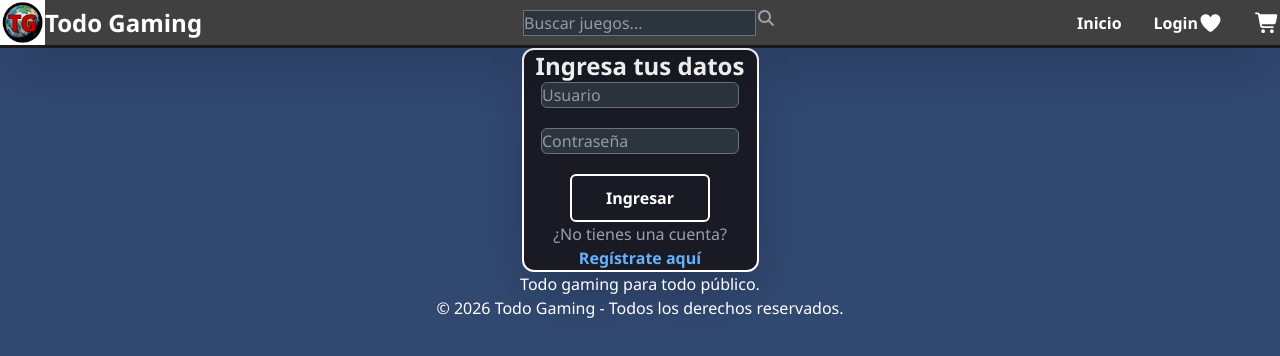
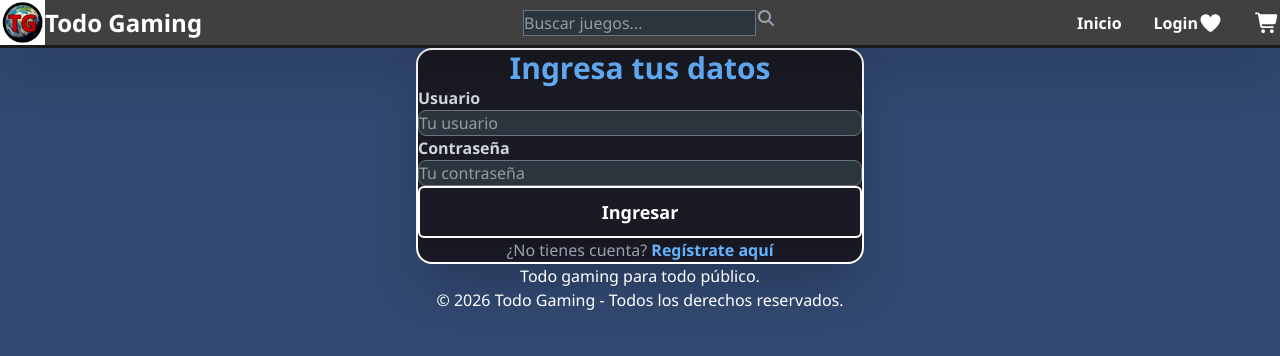
Before and after one commit to Vladimire09/PROYECTO-FINAL-FULLSTACK, a React (Vite) app in the folder mi-proyecto-gaming/: page /login in a window 1280 px wide. Shown: the top 356 px of the page. Built offline with nearby package versions, Linux system fonts and the light colour scheme.

Commit message:
Actualizando carpeta con nuevos archivos

```diff
--- a/mi-proyecto-gaming/src/pages/Login.jsx
+++ b/mi-proyecto-gaming/src/pages/Login.jsx
@@ -1,5 +1,5 @@
 import { useState, useContext } from 'react';
-import { useNavigate, Link } from 'react-router-dom'; // <-- Agregamos Link
+import { useNavigate, Link } from 'react-router-dom';
 import { UserContext } from '../context/UserContext';
 
 export default function Login() {
@@ -10,13 +10,19 @@ export default function Login() {
 
   const entrar = async (e) => {
     e.preventDefault();
-    if (usuario.trim() === "" || password.trim() === "") return alert("Completa los campos.");
+
+    if (usuario.trim() === "" || password.trim() === "") {
+      return alert("Completa los campos.");
+    }
 
     try {
       const respuesta = await fetch("http://localhost:3000/auth/login", {
         method: "POST",
         headers: { "Content-Type": "application/json" },
-        body: JSON.stringify({ username: usuario, password: password }),
+        body: JSON.stringify({
+          username: usuario,
+          password: password
+        }),
       });
 
       const data = await respuesta.json();
@@ -28,6 +34,7 @@ export default function Login() {
       } else {
         alert(data.message || "Credenciales incorrectas");
       }
+
     } catch (error) {
       console.error(error);
       alert("No se pudo conectar con el servidor.");
@@ -35,43 +42,64 @@ export default function Login() {
   };
 
   return (
-    <div className="flex justify-center mt-20 px-4">
-      <div className="w-full max-w-md bg-[#1a1a24] border-2 border-white rounded-xl p-8 text-center shadow-2xl">
-        <h3 className="text-white text-2xl font-bold mb-8">Ingresa tus datos</h3>
-        <form onSubmit={entrar} className="flex flex-col gap-5 items-center">
+    <div className="w-full max-w-md bg-[#1a1a24] border-2 border-white rounded-2xl p-8 shadow-2xl">
+
+      <h2 className="text-3xl font-bold mb-8 text-[#66b2ff] text-center">
+        Ingresa tus datos
+      </h2>
+
+      <form onSubmit={entrar} className="flex flex-col gap-6">
+
+        {/* Usuario */}
+        <div className="flex flex-col gap-2">
+          <label className="text-gray-300 text-sm font-semibold">
+            Usuario
+          </label>
           <input
             type="text"
-            placeholder="Usuario"
+            placeholder="Tu usuario"
             value={usuario}
             onChange={(e) => setUsuario(e.target.value)}
-            className="w-[85%] px-4 py-3 rounded-md bg-[#2c353e] text-white border border-gray-500 focus:outline-none focus:border-[#66b2ff]"
+            required
+            className="p-3 rounded-lg bg-[#2c353e] border border-gray-500 focus:border-[#66b2ff] outline-none text-white"
           />
+        </div>
+
+        {/* Contraseña */}
+        <div className="flex flex-col gap-2">
+          <label className="text-gray-300 text-sm font-semibold">
+            Contraseña
+          </label>
           <input
             type="password"
-            placeholder="Contraseña"
+            placeholder="Tu contraseña"
             value={password}
             onChange={(e) => setPassword(e.target.value)}
-            className="w-[85%] px-4 py-3 rounded-md bg-[#2c353e] text-white border border-gray-500 focus:outline-none focus:border-[#66b2ff]"
+            required
+            className="p-3 rounded-lg bg-[#2c353e] border border-gray-500 focus:border-[#66b2ff] outline-none text-white"
           />
-          <button
-            type="submit"
-            className="mt-6 w-[60%] bg-[#66b2ff] text-[#1e262c] font-bold py-3 rounded-md hover:bg-white transition-all"
-          >
-            Ingresar
-          </button>
-        </form>
+        </div>
 
-        {/* Sección de Registro Agregada */}
-        <div className="mt-8 pt-6 border-t border-gray-700">
-          <p className="text-gray-400">¿No tienes una cuenta?</p>
+        {/* Botón */}
+        <button
+          type="submit"
+          className="bg-[#66b2ff] text-[#1e262c] font-bold py-3 rounded-lg hover:bg-white transition-all text-lg shadow-lg"
+        >
+          Ingresar
+        </button>
+
+        {/* Registro */}
+        <p className="text-center text-gray-400 text-sm">
+          ¿No tienes cuenta?{" "}
           <Link
             to="/registro"
-            className="text-[#66b2ff] font-bold hover:text-white transition-colors underline"
+            className="text-[#66b2ff] hover:underline font-bold"
           >
             Regístrate aquí
           </Link>
-        </div>
-      </div>
+        </p>
+
+      </form>
     </div>
   );
 }
```
Also changed, not shown: 1 other file (tests, documents, lock files or other folders).
